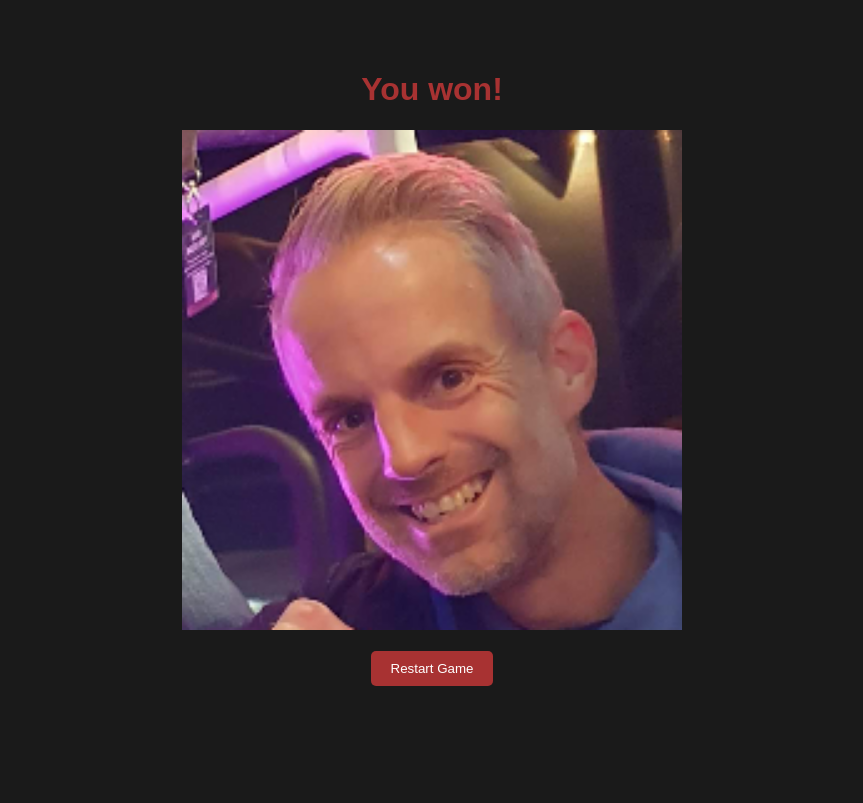
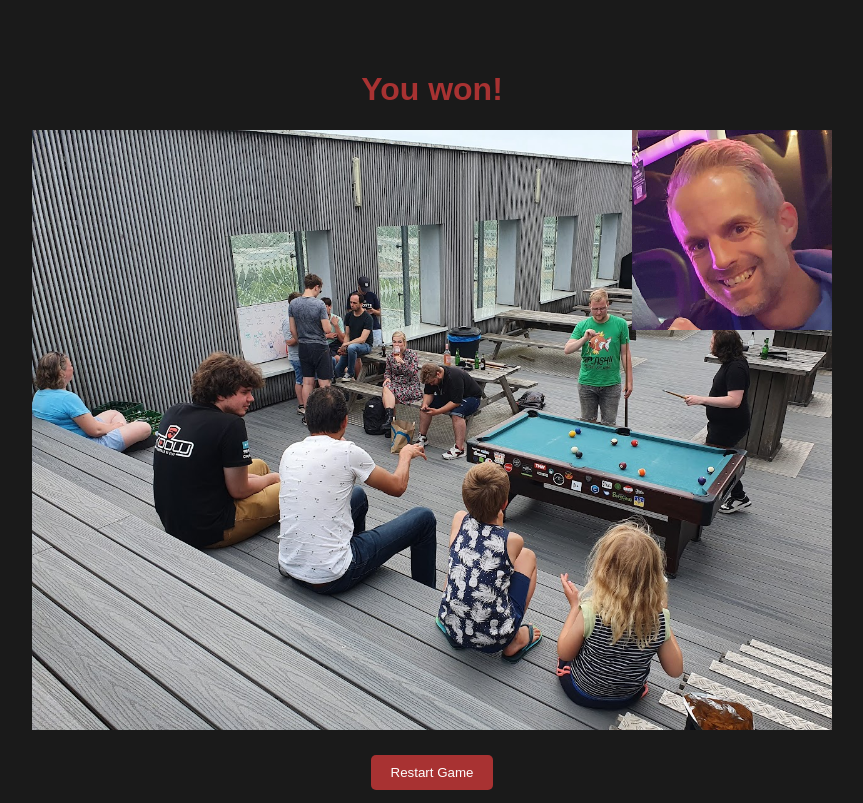
Before and after one commit to Royr9/EOQ-3, a Flask app: page /game_won in a window 1280 px wide. Shown: the whole page, without its empty margins (208-1071 px from the left). Before the commit the page ends 686 px from the top, so only its background shows below. Run offline with Flask 3, Linux system fonts and the light colour scheme.

Commit message:
game won

```diff
--- /dev/null
+++ b/static/game-won.css
@@ -0,0 +1,50 @@
+body {
+    font-family: Arial, sans-serif;
+    background-color: #1a1a1a;
+    color: #f4f4f4;
+    text-align: center;
+    margin-top: 50px;
+    display: flex;
+    flex-direction: column;
+    justify-content: center;
+    align-items: center;
+    height: 100%;
+}
+
+h1 {
+    color: #a83232;
+}
+
+h2 {
+    color: #a83232;
+}
+
+button {
+    background-color: #a83232;
+    color: #fff;
+    padding: 10px 20px;
+    border: none;
+    border-radius: 5px;
+    cursor: pointer;
+    margin: 5px;
+}
+
+button:hover {
+    background-color: #6a1c13;
+}
+
+.won-images{
+
+    position: relative;
+}
+
+.pool-party{
+    height: 600px;
+}
+
+.happy_frank{
+    position: absolute;
+    top: 0;
+    right: 0;
+    height: 200px;
+}
--- a/templates/game_won.html
+++ b/templates/game_won.html
@@ -4,13 +4,17 @@
     <meta charset="UTF-8">
     <meta name="viewport" content="width=device-width, initial-scale=1.0">
     <title>You won</title>
-    <link rel="stylesheet" href="{{ url_for('static', filename='game-over.css') }}">
+    <link rel="stylesheet" href="{{ url_for('static', filename='game-won.css') }}">
 
 </head>
 
 <body>
     <h1>You won!</h1>
-    <img src="{{ url_for('static', filename='images/happy_frank.jpg' ) }}" style="height: 500px;" width="500px" src="" alt="">
+    <div class="won-images">
+        <img class="happy_frank" src="{{ url_for('static', filename='images/happy_frank.jpg' ) }}" >
+        <img class="pool-party" src="{{ url_for('static', filename='images/pool_party.jpg' ) }}" >
+    </div>
+
     <form style="margin-top: 1rem;" action="/restart" method="post">
         <button type="submit">Restart Game</button>
     </form>
```
Also changed, not shown: static/images/pool_party.jpg (renamed from static/images/pooltable/1.jpg).
